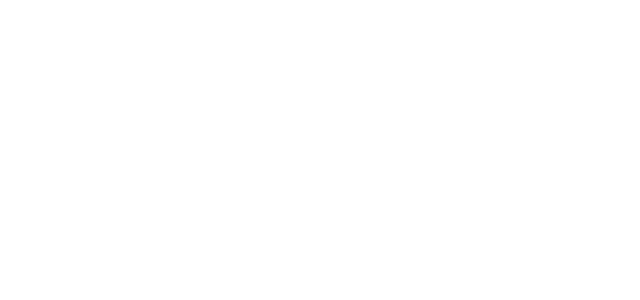
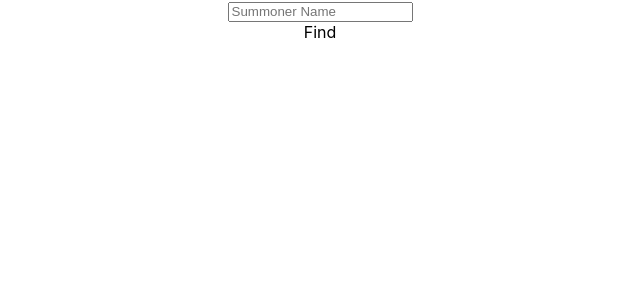
Before and after one commit to Gachuka/lol-summoner-stats, a React (Create React App) app: page / in a window 1280 px wide. Before the commit this address had no page. Shown: the top 300 px of the page, without its empty margins (320-960 px from the left). Built offline with nearby package versions, Linux system fonts and the light colour scheme.

Commit message:
Add search bar component

```diff
--- a/src/App.js
+++ b/src/App.js
@@ -2,6 +2,7 @@
 
 import {BrowserRouter, Routes, Route} from 'react-router-dom'
 
+import MainPage from './pages/MainPage/MainPage';
 import SummonerStatComponent from './components/SummonerStatComponent/SummonerStatComponent';
 
 function App() {
@@ -9,6 +10,7 @@
     <div className="App">
       <BrowserRouter>
         <Routes>
+          <Route path='/' element={<MainPage />} />
           <Route path='summoner/:summonerName' element={<SummonerStatComponent/>} />
         </Routes>
       </BrowserRouter>
--- /dev/null
+++ b/src/components/SearchBarComponent/SearchBarComponent.js
@@ -0,0 +1,18 @@
+import './SearchBarComponent.scss'
+
+import { useState } from 'react'
+
+
+function SearchBarComponent() {
+
+  const [ search, setSearch ] = useState()
+
+  return (
+    <div className='search'>
+      <input className='search__input' placeholder='Summoner Name'/>
+      <div className='search__button'>Find</div>
+    </div>
+  )
+}
+
+export default SearchBarComponent
--- /dev/null
+++ b/src/components/SearchBarComponent/SearchBarComponent.scss
@@ -0,0 +1,9 @@
+.search {
+  &__input {
+    height: 1.25rem;
+  }
+  &__button {
+    height: 1.25rem;
+
+  }
+}
--- a/src/pages/MainPage/MainPage.js
+++ b/src/pages/MainPage/MainPage.js
@@ -1,8 +1,15 @@
 import './MainPage.scss'
 
+import SearchBarComponent from '../../components/SearchBarComponent/SearchBarComponent'
+
 function MainPage() {
+
   return (
-    <></>
+    <div className='main'>
+      <div className='main___container'>
+        <SearchBarComponent />
+      </div>
+    </div>
   )
 }
 
```
